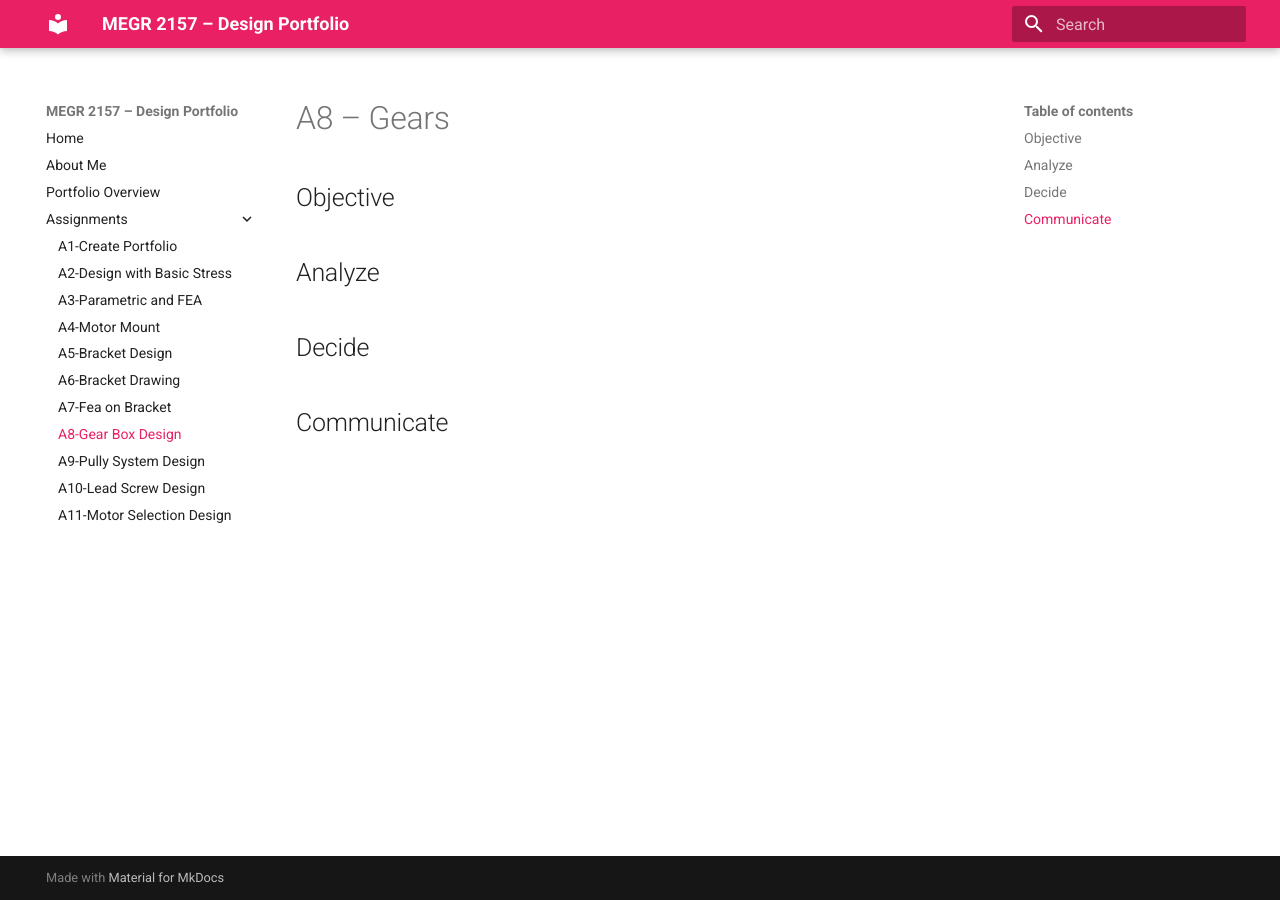
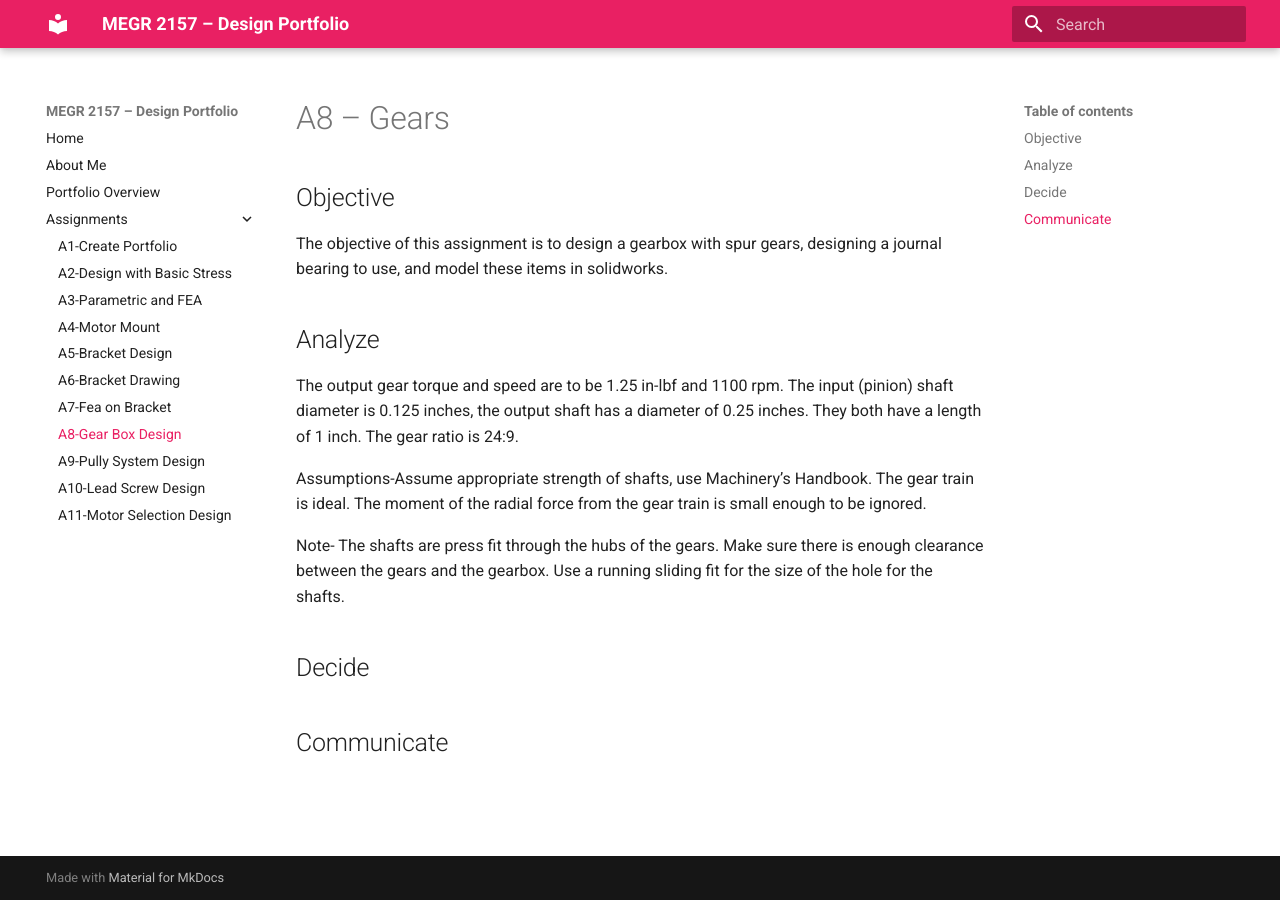
Before and after one commit to JonathanSuarezVazquez/Jonathans-megr2157-portfolio, an MkDocs documentation site: the page built from docs/assignments/A08/index.md, in a window 1280 px wide. Built offline with MkDocs 1.6.1 and Material for MkDocs 9.7.7, drawn with Linux system fonts in a browser that asks for light colours.

Commit message:
Enhance A8 assignment details in index.md
Added detailed objectives and analysis for assignment A8.

```diff
--- a/docs/assignments/A08/index.md
+++ b/docs/assignments/A08/index.md
@@ -2,8 +2,15 @@
 
 ## Objective
 
+The objective of this assignment is to design a gearbox with spur gears, designing a journal bearing to use, and model these items in solidworks.
 
 ## Analyze
+
+The output gear torque and speed are to be 1.25 in-lbf and 1100 rpm. The input (pinion) shaft diameter is 0.125 inches, the output shaft has a diameter of 0.25 inches. They both have a length of 1 inch. The gear ratio is 24:9.
+
+Assumptions-Assume appropriate strength of shafts, use Machinery’s Handbook. The gear train is ideal. The moment of the radial force from the gear train is small enough to be ignored.
+
+Note- The shafts are press fit through the hubs of the gears. Make sure there is enough clearance between the gears and the gearbox. Use a running sliding fit for the size of the hole for the shafts.
 
 
 ## Decide
```
